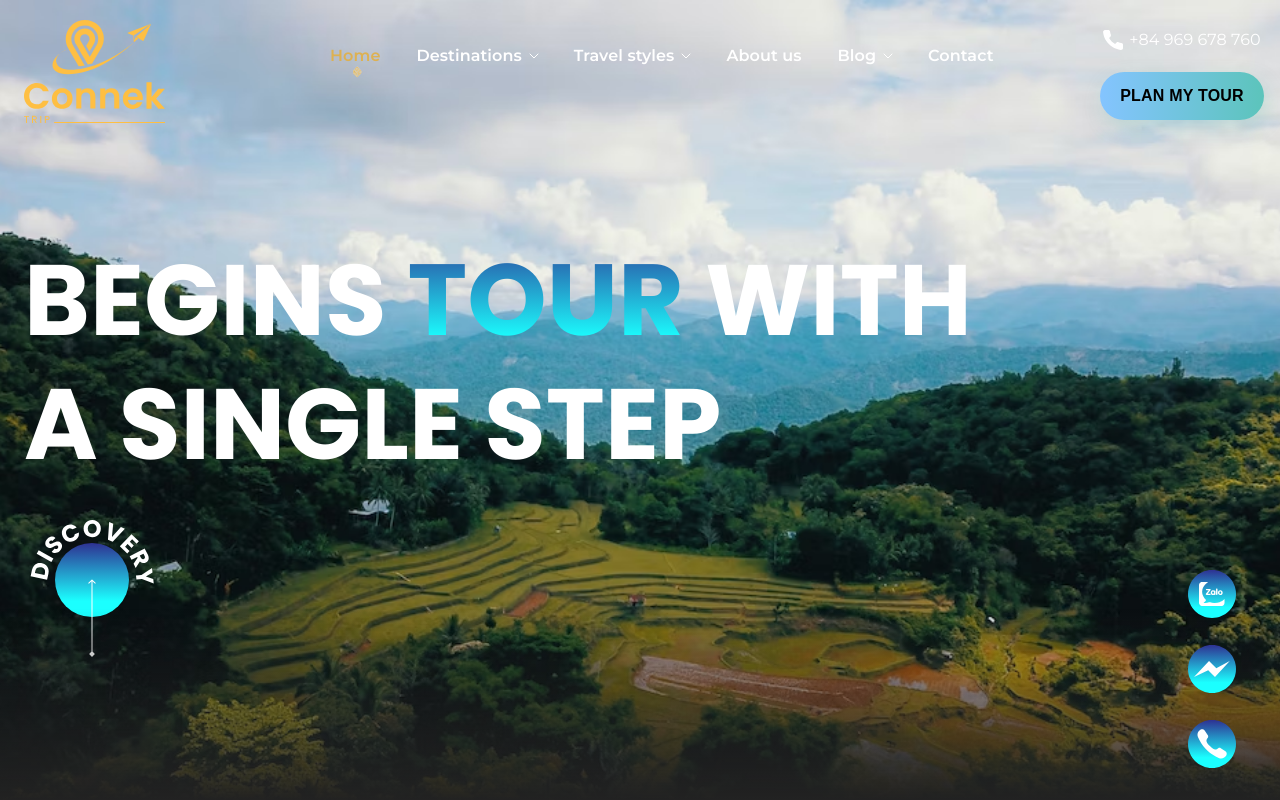
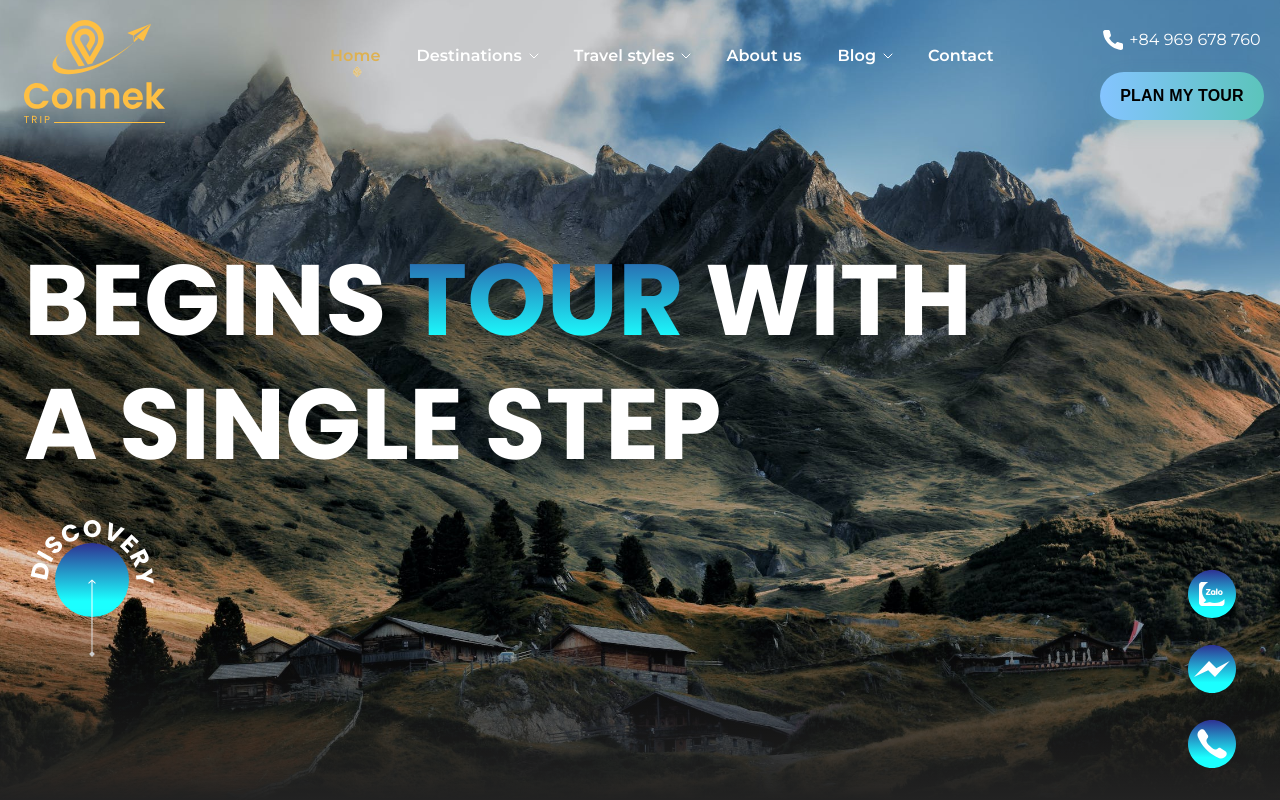
Before and after one commit to daithehh04/okhub-test, a plain HTML site: page index.html in a window 1280 px wide. Shown: the top 800 px of the page. Drawn offline with Linux system fonts and the light colour scheme; grey boxes are pictures that could not be loaded.

Commit message:
fix bg-home

```diff
--- a/index.html
+++ b/index.html
@@ -28,7 +28,7 @@
             <div class="splide__track">
                   <ul class="splide__list">
                       <li class="splide__slide">
-                          <img src="./assets/images/bg-home-2.avif" alt="">
+                          <img src="./assets/images/bg-2.jpeg" alt="">
                       </li>
                       <li class="splide__slide">
                           <img src="./assets/images/bg-home.svg" alt="">
```
Also changed, not shown: assets/images/bg-2.jpeg (added), assets/images/bg-home-2.avif (deleted).
